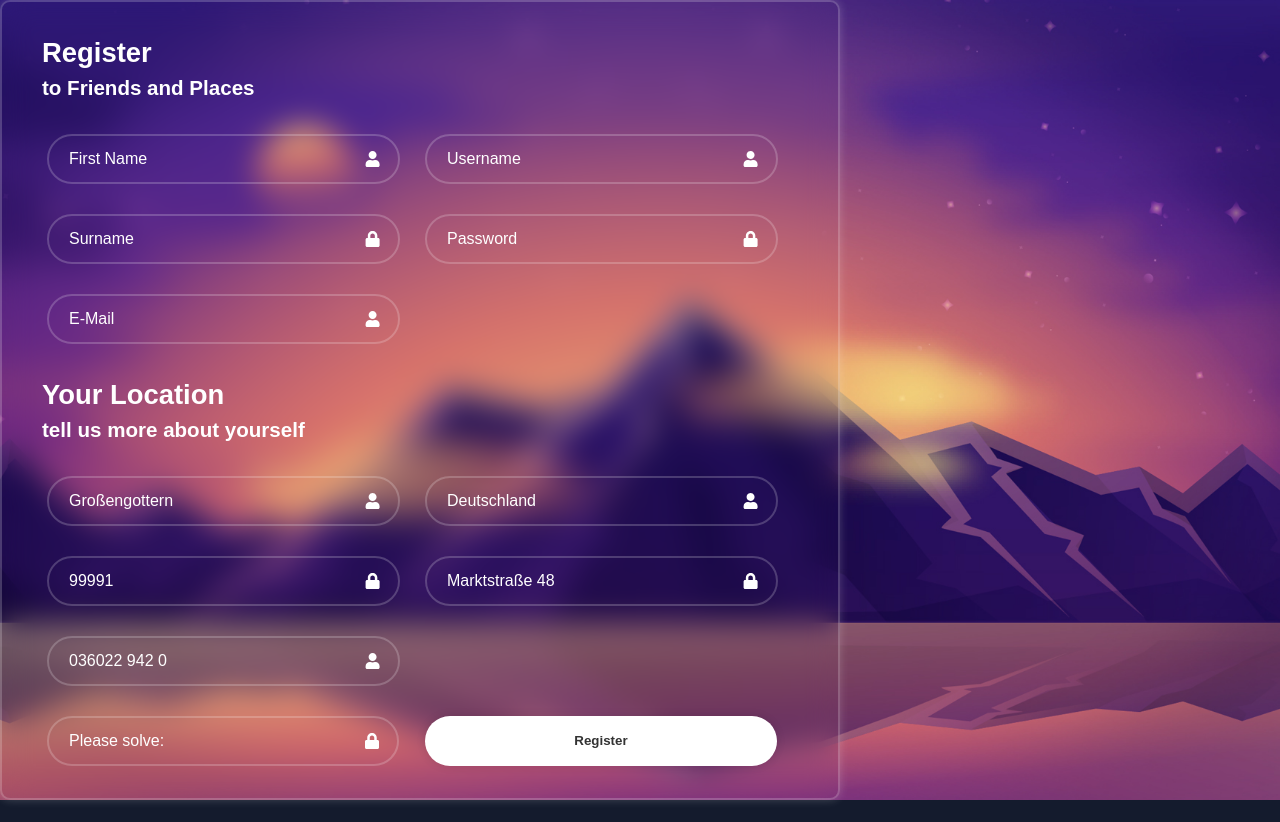
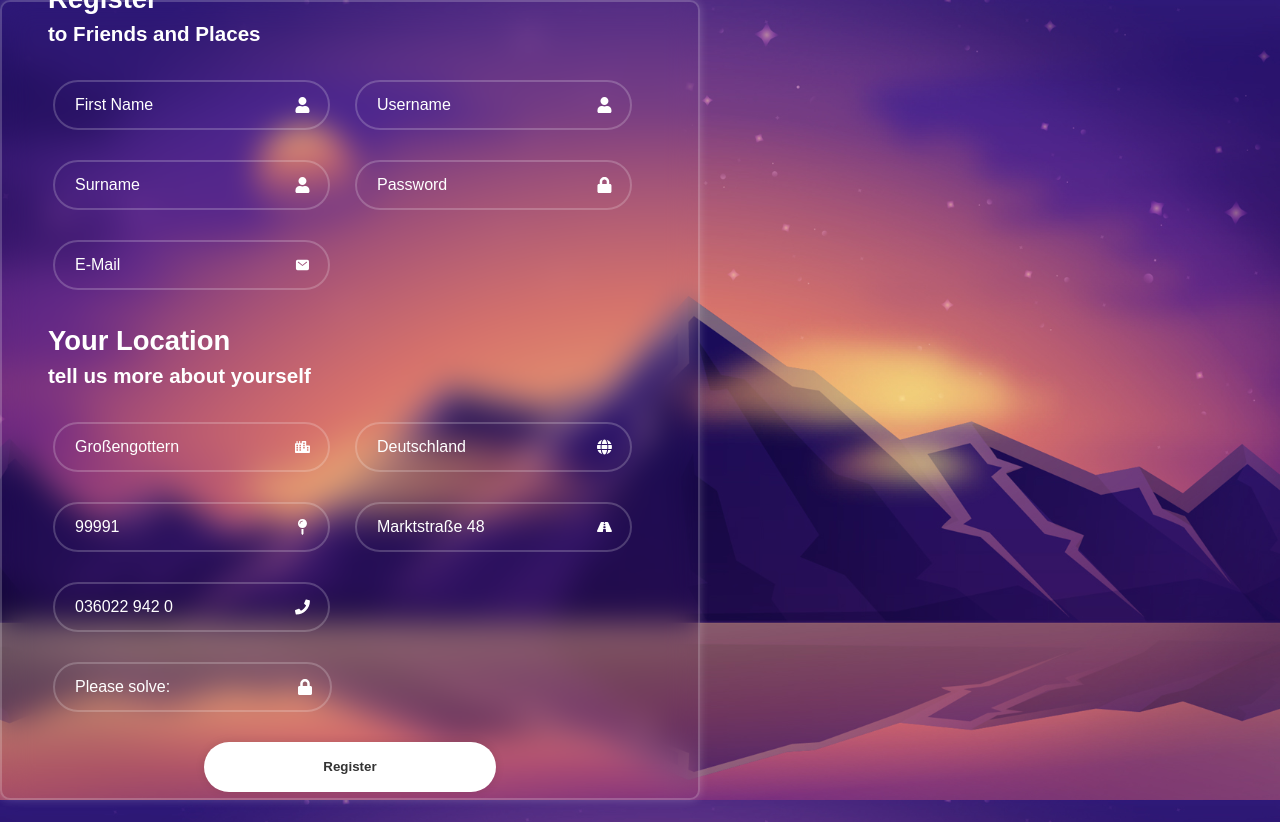
Before and after one commit to klanell/fap, a React (Create React App) app in the folder frontend/: page /register in a window 1280 px wide. Before the commit the page ends 800 px from the top, so only its background shows below. Built offline with nearby package versions, Linux system fonts and the light colour scheme.

Commit message:
Wer hat den Branch aus den GitHub geklaut? Klara hat den Branch aus dem GitHub geklaut!

```diff
--- a/frontend/src/login/loginForm/LoginForm.tsx
+++ b/frontend/src/login/loginForm/LoginForm.tsx
@@ -70,7 +70,7 @@ const LoginForm = ({setNutzername, setSessionId}: LoginFormProps) => {
                 </div>
                 <div className="remember-forgot">
                     <label><input type="checkbox"/>Remember me</label>
-                    <a href="#">Forgot Password?</a>
+                    <a href="https://www.youtube.com/watch?v=dQw4w9WgXcQ">Forgot Password?</a>
                 </div>
                 <button type="submit">Login</button>
                 <div className="register-link">
--- a/frontend/src/login/register/RegisterForm.css
+++ b/frontend/src/login/register/RegisterForm.css
@@ -1,5 +1,9 @@
 .register-wrapper {
-    width: 840px;
+    position: relative;
+    display: flex;
+    justify-content: center;
+    align-items: center;
+    width: 700px;
     background: transparent;
     border: 2px solid rgba(255, 255, 255, .2);
     backdrop-filter: blur(15px);
@@ -27,6 +31,14 @@
 
 }
 
+.register-wrapper .input-container-single {
+    display: flex;
+    height: 50px;
+    width: 50%;
+    padding: 0 5px 0 5px;
+
+}
+
 .register-wrapper button {
     width: 100%;
     justify-content: center;
--- a/frontend/src/login/register/RegisterForm.tsx
+++ b/frontend/src/login/register/RegisterForm.tsx
@@ -2,10 +2,11 @@ import React from 'react';
 import '../loginForm/LoginForm.css';
 import './RegisterForm.css';
 
-import {FaLock, FaUser} from "react-icons/fa";
+import {FaCity, FaGlobe, FaLock, FaMapPin, FaPhone, FaRoad, FaUser} from "react-icons/fa";
 import {RegisterFormData} from "../rest/register/RegisterFormData";
 import {postForm} from "../rest/UserRestController";
 import {useNavigate} from 'react-router-dom';
+import { IoMail } from "react-icons/io5";
 
 const RegisterForm: React.FC = () => {
 
@@ -111,7 +112,7 @@ const RegisterForm: React.FC = () => {
                     <div className="input-container"><input type="text" placeholder="Surname" name="nachname" value={formData.nachname}
                                                             onChange={handleChange}
                                                             required/>
-                        <FaLock className='register-icon'/>
+                        <FaUser className='register-icon'/>
                     </div>
                     <div className="input-container"><input type="password" placeholder="Password"
                                                             name="passwort"
@@ -125,7 +126,7 @@ const RegisterForm: React.FC = () => {
                                                             name="email"
                                                             value={formData.email.adresse} onChange={handleChange}
                                                             required/>
-                        <FaUser className='register-icon'/>
+                        <IoMail className='register-icon'/>
                     </div>
                     <div className="input-container"></div>
                 </div>
@@ -141,13 +142,13 @@ const RegisterForm: React.FC = () => {
                             <input type="text" placeholder="City" name="ort" value={formData.ort}
                                    onChange={handleChange}
                                    required/>
-                            <FaUser className='register-icon'/>
+                            <FaCity className='register-icon'/>
                         </div>
                         <div className="input-container">
                             <input type="text" placeholder="Country" name="land" value={formData.land}
                                    onChange={handleChange}
                                    required/>
-                            <FaUser className='register-icon'/>
+                            <FaGlobe className='register-icon'/>
                         </div>
                     </div>
 
@@ -156,14 +157,14 @@ const RegisterForm: React.FC = () => {
                                                                 value={formData.plz}
                                                                 onChange={handleChange}
                                                                 required/>
-                            <FaLock className='register-icon'/>
+                            <FaMapPin className='register-icon'/>
                         </div>
                         <div className="input-container"><input type="text" placeholder="Street"
                                                                 name="strasse"
                                                                 value={formData.strasse}
                                                                 onChange={handleChange}
                                                                 required/>
-                            <FaLock className='register-icon'/></div>
+                            <FaRoad className='register-icon'/></div>
 
                     </div>
                     <div className="input-box">
@@ -171,7 +172,7 @@ const RegisterForm: React.FC = () => {
                                                                 name="telefon"
                                                                 value={formData.telefon} onChange={handleChange}
                                                                 required/>
-                            <FaUser className='register-icon'/>
+                            <FaPhone className='register-icon'/>
                         </div>
                         <div className="input-container"></div>
                     </div>
@@ -181,13 +182,16 @@ const RegisterForm: React.FC = () => {
                             <div><FaLock className='register-icon'/></div>
 
                         </div>
-                        <div className="input-container">
-                            <button type="submit" disabled={loading}>
-                                {loading ? 'Submitting...' : 'Register'}
-                            </button>
-                            {/*Absolutes Kriegsverbrechen, aber funktioniert*/}
-                            <div><FaLock className='register-icon'/></div>
-                        </div>
+                        <div className="input-box"></div>
+                    </div>
+                    <div className="input-box">
+                    <div className="input-container-single">
+                        <button type="submit" disabled={loading}>
+                            {loading ? 'Submitting...' : 'Register'}
+                        </button>
+                        {/*/!*Absolutes Kriegsverbrechen, aber funktioniert*!/*/}
+                        {/*<div><FaLock className='register-icon'/></div>*/}
+                    </div>
                     </div>
                 </div>
             </form>
```
